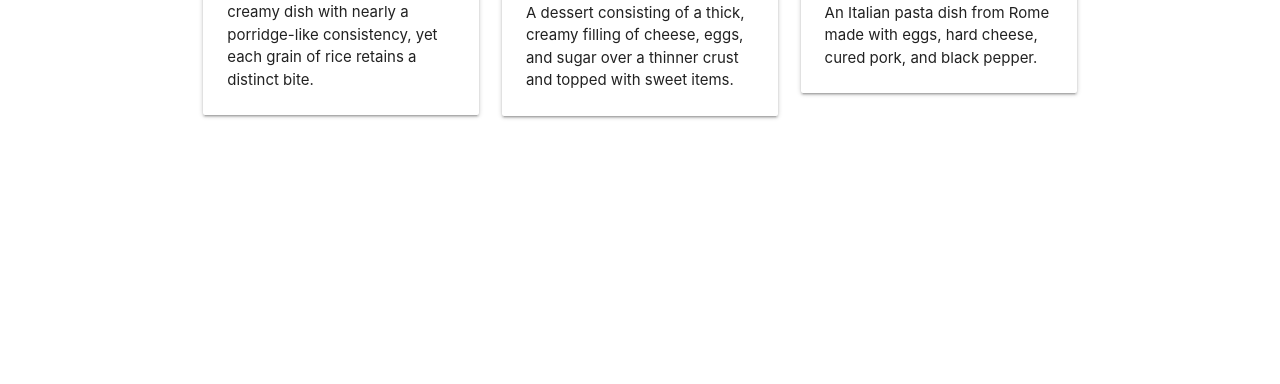
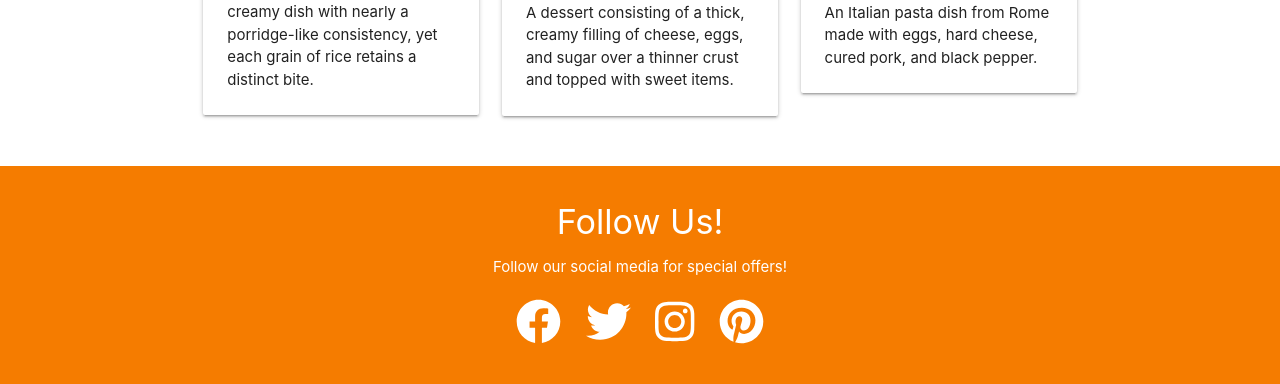
Before and after one commit to MaximMarinov/CSS-Materialize-Restaurant-Theme, a plain HTML site: page index.html in a window 1280 px wide. Shown: the part 1019-1403 px from the top of the page. Before the commit the page ends 1185 px from the top, so only its background shows below. Drawn offline with nearby package versions, Linux system fonts and the light colour scheme.

Commit message:
Socials section

```diff
--- a/css/main.css
+++ b/css/main.css
@@ -24,3 +24,7 @@ input[type="search"]:not(.browser-default):focus:not([readonly]),
 textarea.materialize-textarea:focus:not([readonly]) {
     box-shadow: 0 1px 0 0 orange !important;
 }
+
+.section-follow .fa-3x{
+    margin: 5px 10px !important;
+}
--- a/index.html
+++ b/index.html
@@ -151,6 +151,30 @@
             </div>
         </section>
 
+        <!-- FOLLOW US -->
+        <section class="section section-follow orange darken-2 white-text center">
+            <div class="container">
+                <div class="row">
+                    <div class="col s12">
+                        <h4>Follow Us!</h4>
+                        <p>Follow our social media for special offers!</p>
+                        <a href="#" class="white-text">
+                            <i class="fab fa-facebook fa-3x"></i>
+                        </a>
+                        <a href="#" class="white-text">
+                            <i class="fab fa-twitter fa-3x"></i>
+                        </a>
+                        <a href="#" class="white-text">
+                            <i class="fab fa-instagram fa-3x"></i>
+                        </a>
+                        <a href="#" class="white-text">
+                            <i class="fab fa-pinterest fa-3x"></i>
+                        </a>
+                    </div>
+                </div>
+            </div>
+        </section>
+
       <!--JavaScript at end of body for optimized loading-->
       <script src="https://cdnjs.cloudflare.com/ajax/libs/materialize/1.0.0/js/materialize.min.js"></script>
       <script></script>
```
